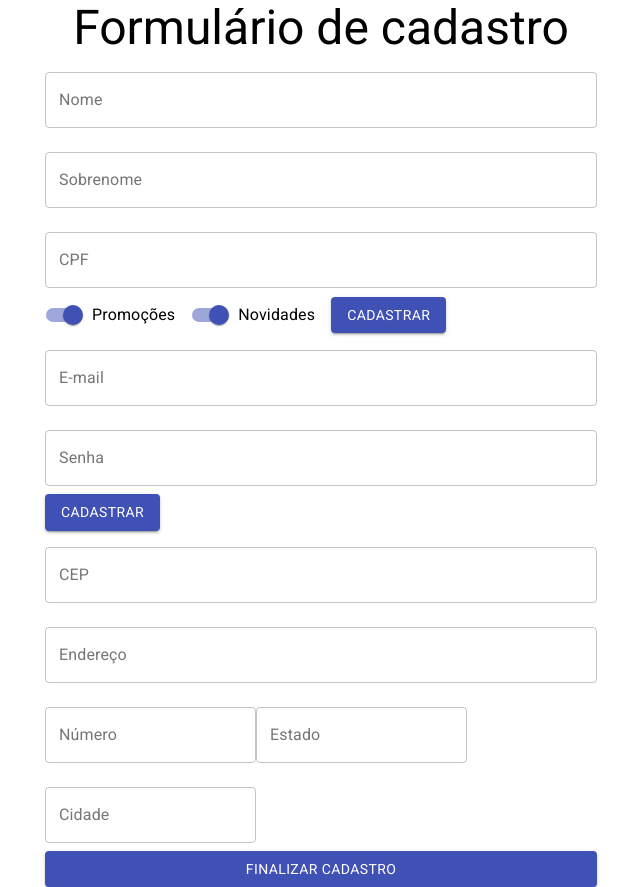
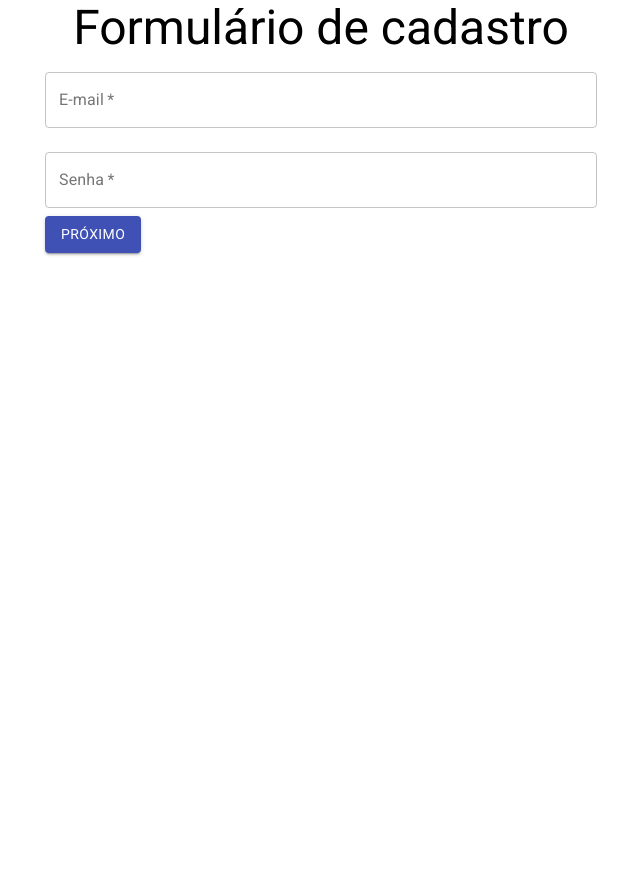
Before and after one commit to IgorUrban/alura-react-formulario, a React (Create React App) app: page / in a window 1280 px wide. Shown: the whole page, without its empty margins (319-959 px from the left). After the commit the page ends 800 px from the top, so only its background shows below. Built offline with nearby package versions, Linux system fonts and the light colour scheme.

Commit message:
Criando Renderização Condicional

```diff
--- a/src/components/FormularioCadastro/DadosPessoais.jsx
+++ b/src/components/FormularioCadastro/DadosPessoais.jsx
@@ -12,7 +12,7 @@
     <form
       onSubmit={(event) => {
         event.preventDefault();
-        aoEnviar({ nome, sobrenome, cpf, promocoes, novidades });
+        aoEnviar();
       }}
     >
       <TextField
@@ -84,7 +84,7 @@
       />
 
       <Button type="submit" variant="contained" color="primary">
-        Cadastrar
+        Próximo
       </Button>
     </form>
   );
--- a/src/components/FormularioCadastro/DadosUsuario.jsx
+++ b/src/components/FormularioCadastro/DadosUsuario.jsx
@@ -1,9 +1,14 @@
 import React from "react";
 import { TextField, Button } from "@material-ui/core";
 
-function DadosUsuario() {
+function DadosUsuario({ aoEnviar }) {
   return (
-    <form>
+    <form
+      onSubmit={(event) => {
+        event.preventDefault();
+        aoEnviar();
+      }}
+    >
       <TextField
         type="email"
         id="email"
@@ -11,6 +16,7 @@
         variant="outlined"
         margin="normal"
         fullWidth
+        required
       />
 
       <TextField
@@ -20,10 +26,11 @@
         variant="outlined"
         margin="normal"
         fullWidth
+        required
       />
 
       <Button type="submit" variant="contained" color="primary">
-        Cadastrar
+        Próximo
       </Button>
     </form>
   );
--- a/src/components/FormularioCadastro/FormularioCadastro.jsx
+++ b/src/components/FormularioCadastro/FormularioCadastro.jsx
@@ -1,16 +1,21 @@
-import React, {useState} from "react";
+import React, { useState } from "react";
 import DadosPessoais from "./DadosPessoais";
 import DadosUsuario from "./DadosUsuario";
 import DadosEntrega from "./DadosEntrega";
+import { Typography } from "@material-ui/core";
+function FormularioCadastro({ aoEnviar, validarCPF }) {
+  const [etapa, setEtapa] = useState(0);
+  const forms = [
+    <DadosUsuario aoEnviar={proximo} />,
+    <DadosPessoais aoEnviar={proximo} validarCPF={validarCPF} />,
+    <DadosEntrega aoEnviar={aoEnviar} />
+  ];
 
-function FormularioCadastro({aoEnviar, validarCPF}) {
-  return (
-    <>
-      <DadosPessoais aoEnviar={aoEnviar} validarCPF={validarCPF} />
-      <DadosUsuario />
-      <DadosEntrega />
-    </>
-  );
+  function proximo() {
+    setEtapa(etapa + 1);
+  }
+
+  return <>{forms[etapa]}</>;
 }
 
 export default FormularioCadastro;
```
